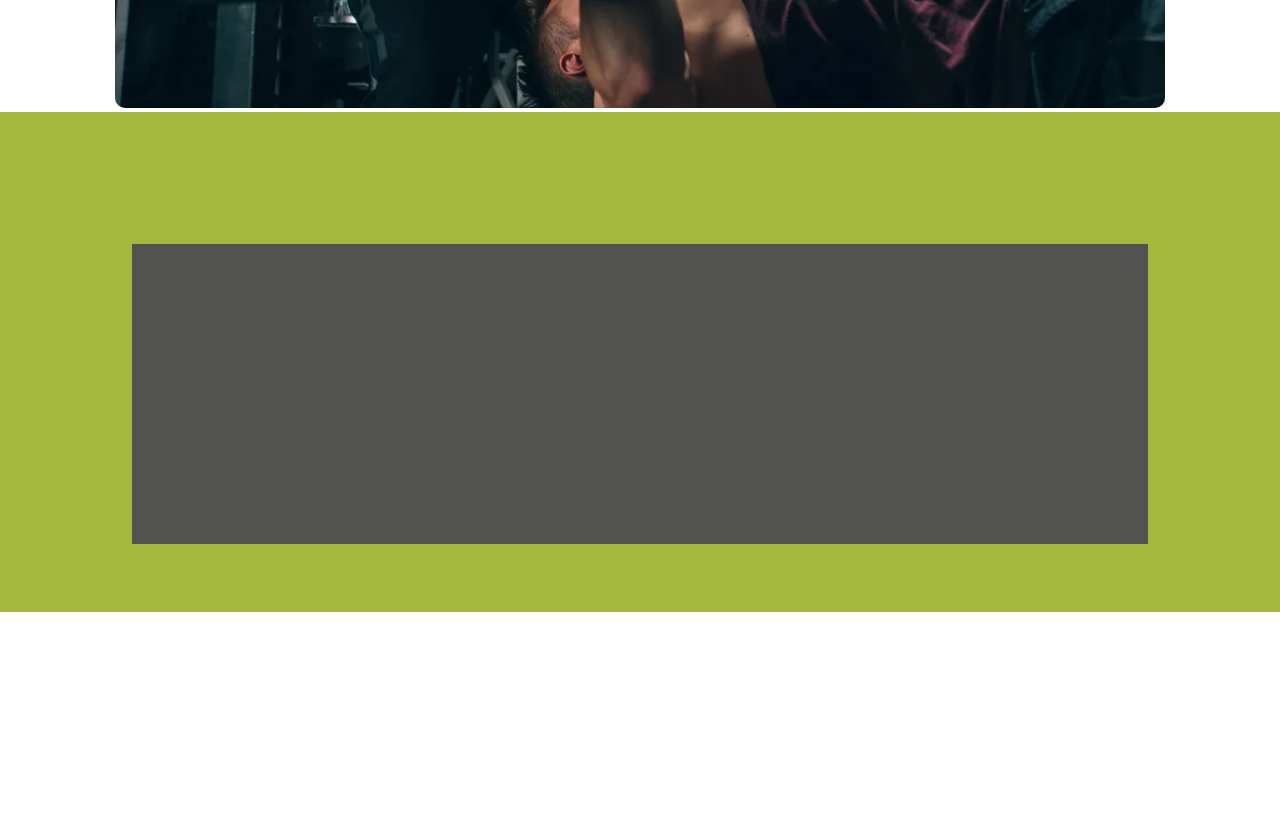
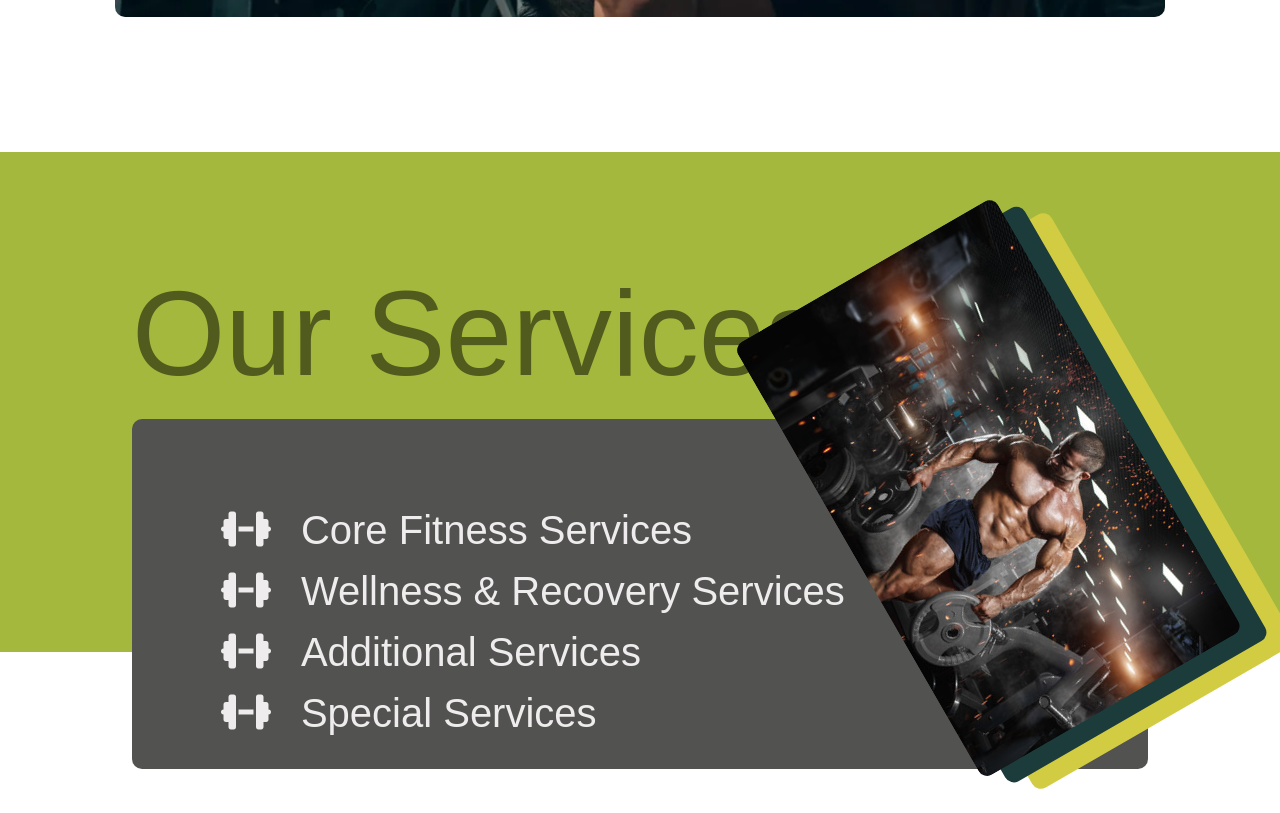
Before and after one commit to alifXcodes/Fitness-Club, a plain HTML site: page index.html in a window 1280 px wide. Shown: the part 658-1471 px from the top of the page. Before the commit the page ends 1270 px from the top, so only its background shows below. Drawn offline with Linux system fonts and the light colour scheme; a web font is replaced by a local one.

Commit message:
Add files via upload

```diff
--- a/index.html
+++ b/index.html
@@ -57,7 +57,7 @@
 <!-- body section -->
 <div class="body_1">
     <div class="img">
-        <img src="file/bench-press-buds-564948451.webp" alt="">
+        <img src="file/1st img.webp" alt="">
         <div class="text">
             <div class="border1"><h1> <span class="the">The</span> best gym in the town.</h1></div>
 
@@ -66,10 +66,18 @@
 </div>
 
 <div class="body_2">
+    <h1>Our Services</h1>
     <div class="our_services">
-
+        <h3><i class="fa-solid fa-dumbbell"></i>Core Fitness Services</h3>
+        <h3><i class="fa-solid fa-dumbbell"></i>Wellness & Recovery Services</h3>
+        <h3><i class="fa-solid fa-dumbbell"></i>Additional Services</h3>
+        <h3><i class="fa-solid fa-dumbbell"></i>Special Services</h3>
     </div>
-    <div class="img2"></div>
+    <div class="img2">
+        <div class="border_div">
+        <img src="file/360_F_99821575_nVEHTBXzUnTcLIKN6yOymAWAnFwEybGb.jpg" alt="Fitness Club">
+        </div>
+    </div>
 </div>
 
 </body>
--- a/style.css
+++ b/style.css
@@ -100,10 +100,9 @@
     border-radius: 20px;
 }
 .log_in:hover{
-    background-color: #4d9456;
+    border: 3px solid #061222;
     padding: 10px 30px;
     transition-duration: .5s;
-    color: #ffffff;
 }
 
 /* body section */
@@ -119,6 +118,7 @@
 .img {
   position: relative;
   margin: 4%;
+  margin-top: -40px;
   padding: 5%;
 }
 
@@ -155,10 +155,70 @@
     padding: 5px;
     height: 500px;
     width: 100%;
+    margin-top: 40px;
+}
+.body_2 h1{
+    font-size: 120px;
+    padding: 10%;
+    margin-top: -20px;
+    opacity: .5;
 }
 .our_services{
     background-color: #525251;
     margin: 10%;
-    height: 300px;
+    margin-top: -110px;
+    padding: 7%;
+    height: 350px;
     width: 80%;
+    border-radius: 10px;
 }
+.our_services h3{
+    font-size: 40px;
+    color: #eeecec;
+    cursor: pointer;
+}
+.our_services h3:hover{
+    color: #a4b83d;
+    transition-duration: .5s;
+}
+.our_services i{
+    margin-right: 30px;
+    margin-bottom: 20px;
+}
+.our_services i:hover{
+    font-size: 50px;
+    transition-duration: .5s;
+}
+.img2{
+    position: relative;
+  margin-left: 62%;
+  margin-top: -545px;
+  height: 300px;
+  width: 500px;
+  border: 10px solid #d2cc43;
+  background-color: #d2cc43;
+  border-radius: 10px;
+  transform: rotate(60deg);
+}
+.border_div{
+  position: relative;
+  margin-left: -6%;
+  margin-top: 10px;
+  height: 300px;
+  width: 500px;
+  border: 10px solid #1c3c3c;
+  background-color: #1c3c3c;
+  border-radius: 10px;
+}
+.border_div img{
+  position: absolute;
+  margin-left: -6%;
+  margin-top: 10px;
+  height: 300px;
+  width: 500px;
+  border-radius: 10px;
+}
+.img2:hover{
+  transform: rotate(360deg);
+  transition-duration: 10s;
+}
```
Also changed, not shown: file/1st img.webp (added).
